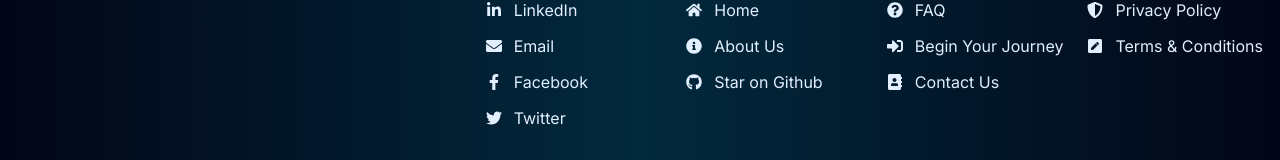
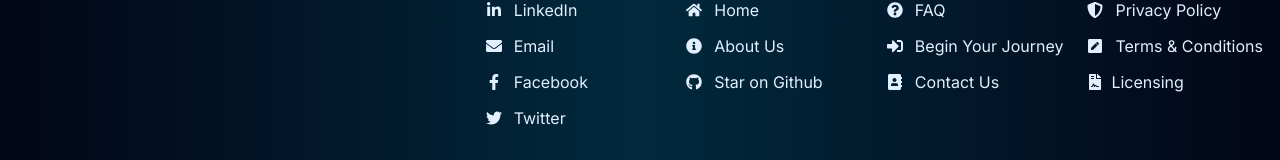
Before and after one commit to Abidsyed25/ScrapQuest, a Next.js app: page / in a window 1280 px wide. Shown: the part 1250-1410 px from the top of the page. Built offline with nearby package versions, Linux system fonts and the light colour scheme.

Commit message:
Update footer.tsx

```diff
--- a/components/Footer.tsx
+++ b/components/Footer.tsx
@@ -13,7 +13,8 @@ import {
   FaTwitter,
   FaGoogle,
   FaLinkedinIn,
-  FaAddressBook
+  FaAddressBook,
+  FaFileContract
 } from "react-icons/fa";
 
 export default function Footer() {
@@ -122,6 +123,15 @@ export default function Footer() {
                     Terms &amp; Conditions
                   </a>
                 </li>
+                <li className="mb-3">
+                  <a
+                    href="/licensing"
+                    className="hover:text-white flex items-center text-base hover:scale-110 transition-all duration-300 transform-origin-center"
+                  >
+                    <FaFileContract className="w-4 h-4 mr-2" />
+                    Licensing
+                  </a>
+                </li>
 
               </ul>
             </div>
```
